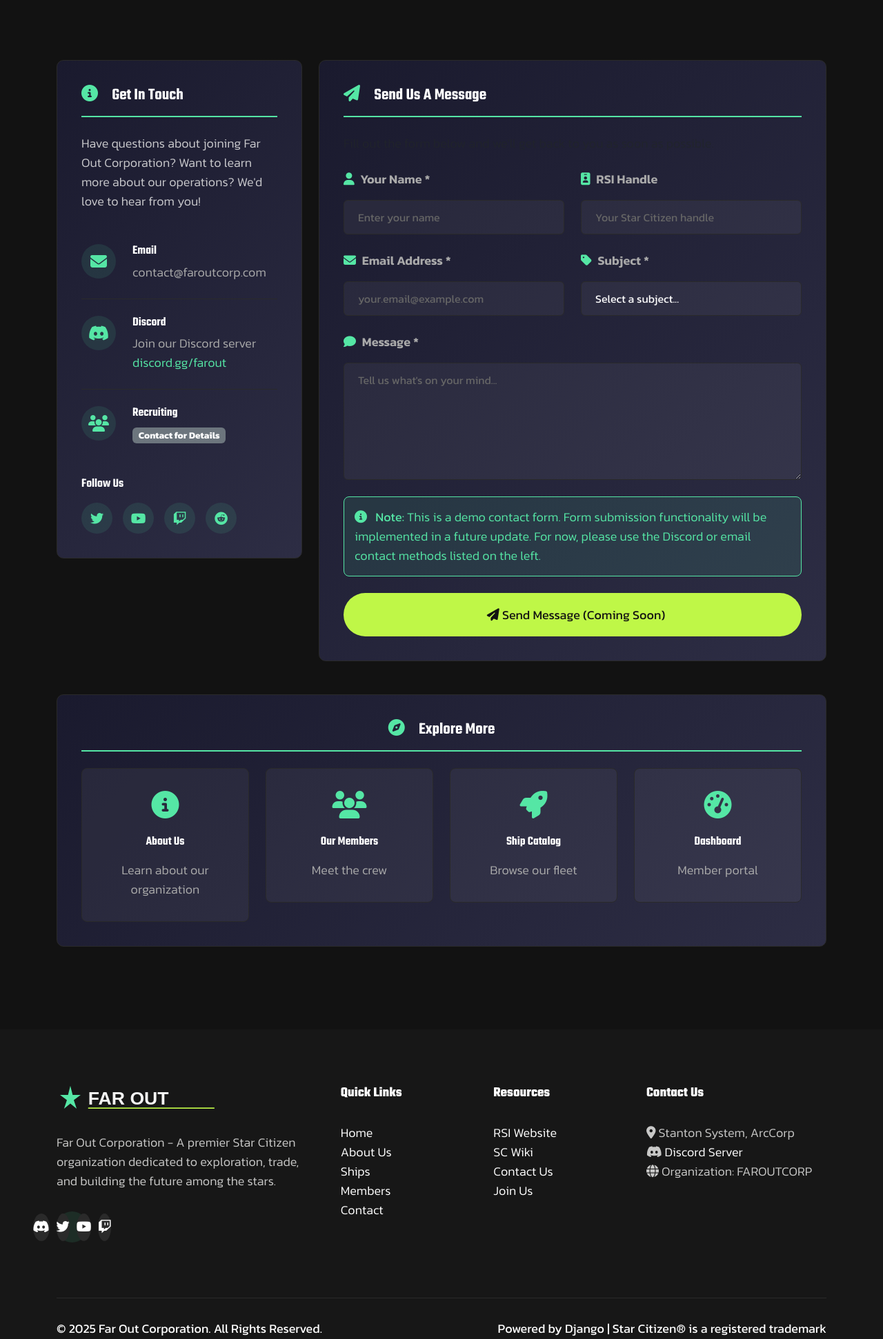
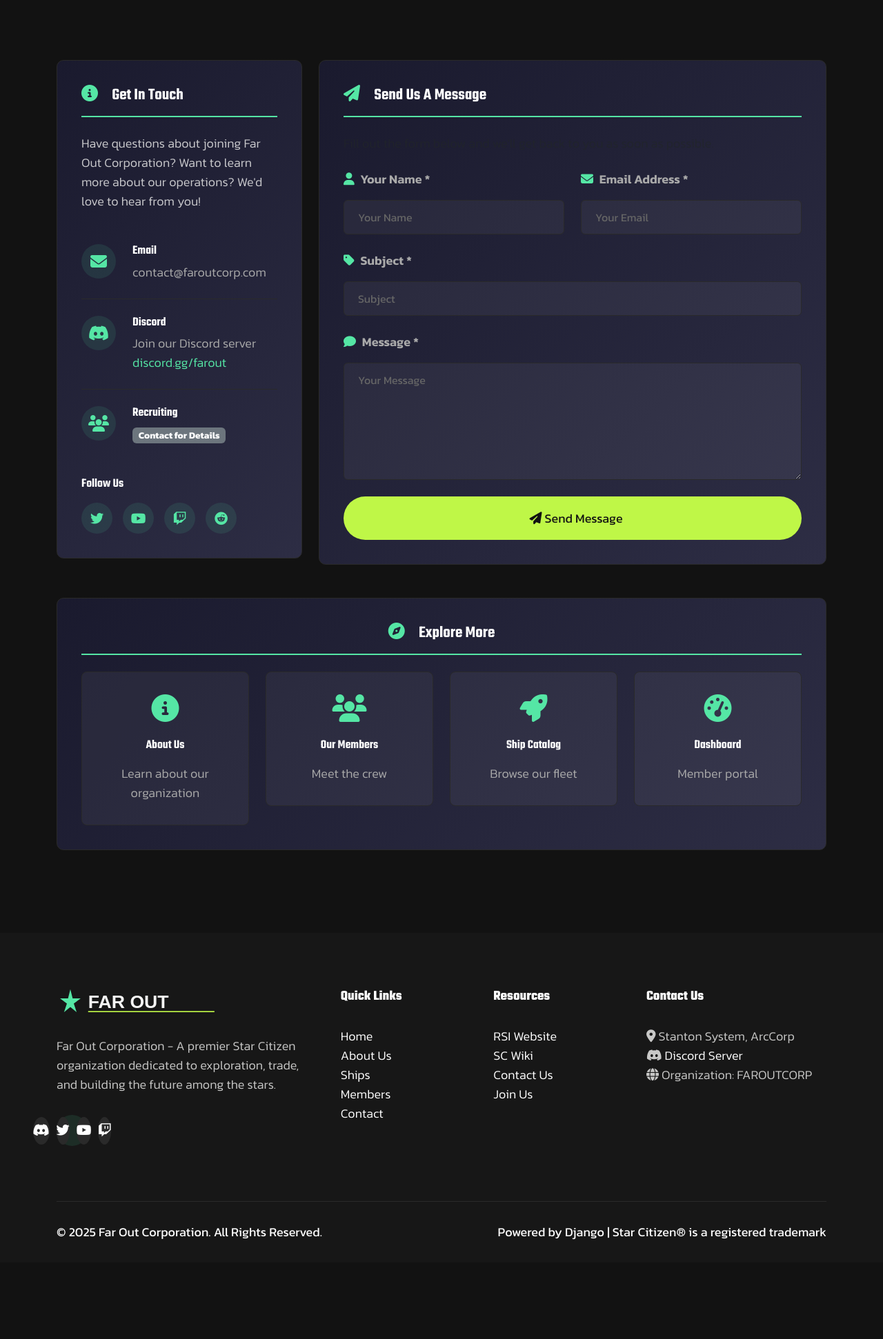
Before and after one commit to kalyptos/farout-django, a Django app: page /contact/ in a window 1280 px wide. Shown: the part 617-2559 px from the top of the page at 69% size. After the commit the page ends 2415 px from the top, so only its background shows below. Run offline with Django 5.2, Linux system fonts and the light colour scheme; data that the repository does not hold is empty; parts of the project's set-up code (start-up, migrations or seed data) failed here and were passed over; some libraries are stand-ins or nearby versions.

Commit message:
feat: integrate new features into UI
URL Configuration:
- Add squadron URLs (/squadron/)
- Add communications URLs (/messages/)
- Add accounts profile picture URLs
- Update contact route to use contact_submit view

Contact Page:
- Enable contact form submission
- Add CSRF token and form validation
- Add honeypot field for spam protection
- Display Django form with error handling
- Remove "coming soon" notice

Dashboard Updates:
- Use real squadron data instead of hardcoded "Alpha Squadron"
- Display squadron name, callsign, and color badge
- Link to squadron detail and list pages
- Show "Not assigned" if no squadron
- Use get_avatar_url() for profile picture
- Add upload/change picture link
- Pull unread message count from communications DB
- Fix ship_counts bug (was using fleet_ship.fleet_ship)

Views (core/views.py):
- Import SquadronMember and InternalMessage models
- Query squadron membership for current user
- Query unread messages count from communications DB
- Pass squadron object to template

```diff
--- a/apps/core/views.py
+++ b/apps/core/views.py
@@ -78,13 +78,28 @@ def dashboard(request):
 
     # Count ships by type
     from collections import Counter
-    ship_counts = Counter([fleet_ship.ship.name for fleet_ship.fleet_ship in user_ships])
+    ship_counts = Counter([fleet_ship.ship.name for fleet_ship in user_ships])
+
+    # Get squadron membership
+    from apps.squadron.models import SquadronMember
+    squadron_membership = SquadronMember.objects.filter(
+        user=user,
+        is_active=True
+    ).select_related('squadron').first()
+
+    squadron = squadron_membership.squadron if squadron_membership else None
+
+    # Get unread messages count (from communications DB)
+    from apps.communications.models import InternalMessage
+    unread_messages = InternalMessage.objects.filter(
+        recipient_id=user.id,
+        is_read=False,
+        is_deleted_by_recipient=False
+    ).count()
 
     # Dummy data for features not yet implemented
     missions_completed = 0  # Placeholder
     training_completed = 0  # Placeholder
-    unread_messages = 0  # Placeholder
-    squadron = "Alpha Squadron"  # Placeholder
 
     # Stats for dashboard cards
     total_ships_owned = user_ships.count()
--- a/farout/urls.py
+++ b/farout/urls.py
@@ -6,6 +6,7 @@ from django.urls import path, include
 from django.conf import settings
 from django.conf.urls.static import static
 from apps.core import views as core_views
+from apps.communications import views as communications_views
 
 urlpatterns = [
     # Admin
@@ -16,17 +17,20 @@ urlpatterns = [
 
     # Authentication (django-allauth)
     path('accounts/', include('allauth.urls')),
+    path('accounts/', include('apps.accounts.urls')),  # Custom account views
 
     # Core views
     path('', core_views.home, name='home'),
     path('dashboard/', core_views.dashboard, name='dashboard'),
     path('about/', core_views.about, name='about'),
-    path('contact/', core_views.contact, name='contact'),
+    path('contact/', communications_views.contact_submit, name='contact'),  # Contact form submission
 
     # Apps
     path('ships/', include('apps.starships.urls')),
     path('organization/', include('apps.organization.urls')),
     path('blog/', include('apps.blog.urls')),
+    path('squadron/', include('apps.squadron.urls')),
+    path('messages/', include('apps.communications.urls')),
 
     # TinyMCE
     path('tinymce/', include('tinymce.urls')),
--- a/templates/contact.html
+++ b/templates/contact.html
@@ -121,91 +121,79 @@
                         Fill out the form below and we'll get back to you as soon as possible.
                     </p>
 
-                    <form id="contactForm" class="contact-form">
+                    <form id="contactForm" class="contact-form" method="post" action="{% url 'contact' %}">
+                        {% csrf_token %}
+
+                        {% if messages %}
+                        <div class="row mb-3">
+                            <div class="col-12">
+                                {% for message in messages %}
+                                <div class="alert alert-{{ message.tags }} alert-dismissible fade show" role="alert">
+                                    {{ message }}
+                                    <button type="button" class="btn-close" data-bs-dismiss="alert" aria-label="Close"></button>
+                                </div>
+                                {% endfor %}
+                            </div>
+                        </div>
+                        {% endif %}
+
                         <div class="row g-4">
                             <div class="col-md-6">
                                 <div class="form-group">
-                                    <label for="name">
+                                    <label for="id_name">
                                         <i class="fas fa-user"></i> Your Name *
                                     </label>
-                                    <input type="text"
-                                           id="name"
-                                           name="name"
-                                           class="form-control"
-                                           placeholder="Enter your name"
-                                           autocomplete="name"
-                                           required>
+                                    {{ form.name }}
+                                    {% if form.name.errors %}
+                                        <div class="text-danger small mt-1">{{ form.name.errors }}</div>
+                                    {% endif %}
                                 </div>
                             </div>
 
                             <div class="col-md-6">
                                 <div class="form-group">
-                                    <label for="handle">
-                                        <i class="fas fa-id-badge"></i> RSI Handle
-                                    </label>
-                                    <input type="text"
-                                           id="handle"
-                                           name="handle"
-                                           class="form-control"
-                                           placeholder="Your Star Citizen handle">
-                                </div>
-                            </div>
-
-                            <div class="col-md-6">
-                                <div class="form-group">
-                                    <label for="email">
+                                    <label for="id_email">
                                         <i class="fas fa-envelope"></i> Email Address *
                                     </label>
-                                    <input type="email"
-                                           id="email"
-                                           name="email"
-                                           class="form-control"
-                                           placeholder="your.email@example.com"
-                                           autocomplete="email"
-                                           required>
-                                </div>
-                            </div>
-
-                            <div class="col-md-6">
-                                <div class="form-group">
-                                    <label for="subject">
-                                        <i class="fas fa-tag"></i> Subject *
-                                    </label>
-                                    <select id="subject" name="subject" class="form-select" required>
-                                        <option value="">Select a subject...</option>
-                                        <option value="recruitment">Join the Organization</option>
-                                        <option value="partnership">Partnership Inquiry</option>
-                                        <option value="general">General Question</option>
-                                        <option value="support">Technical Support</option>
-                                        <option value="other">Other</option>
-                                    </select>
+                                    {{ form.email }}
+                                    {% if form.email.errors %}
+                                        <div class="text-danger small mt-1">{{ form.email.errors }}</div>
+                                    {% endif %}
                                 </div>
                             </div>
 
                             <div class="col-12">
                                 <div class="form-group">
-                                    <label for="message">
-                                        <i class="fas fa-comment"></i> Message *
+                                    <label for="id_subject">
+                                        <i class="fas fa-tag"></i> Subject *
                                     </label>
-                                    <textarea id="message"
-                                              name="message"
-                                              class="form-control"
-                                              rows="6"
-                                              placeholder="Tell us what's on your mind..."
-                                              required></textarea>
+                                    {{ form.subject }}
+                                    {% if form.subject.errors %}
+                                        <div class="text-danger small mt-1">{{ form.subject.errors }}</div>
+                                    {% endif %}
                                 </div>
                             </div>
 
                             <div class="col-12">
-                                <div class="form-notice">
-                                    <i class="fas fa-info-circle"></i>
-                                    <strong>Note:</strong> This is a demo contact form. Form submission functionality will be implemented in a future update. For now, please use the Discord or email contact methods listed on the left.
+                                <div class="form-group">
+                                    <label for="id_message">
+                                        <i class="fas fa-comment"></i> Message *
+                                    </label>
+                                    {{ form.message }}
+                                    {% if form.message.errors %}
+                                        <div class="text-danger small mt-1">{{ form.message.errors }}</div>
+                                    {% endif %}
                                 </div>
                             </div>
 
+                            <!-- Honeypot field for spam protection (hidden) -->
+                            <div class="col-12" style="display: none;">
+                                <input type="text" name="website" tabindex="-1" autocomplete="off">
+                            </div>
+
                             <div class="col-12">
-                                <button type="submit" class="theme-btn w-100" disabled>
-                                    <i class="fas fa-paper-plane"></i> Send Message (Coming Soon)
+                                <button type="submit" class="theme-btn w-100">
+                                    <i class="fas fa-paper-plane"></i> Send Message
                                 </button>
                             </div>
                         </div>
```
Also changed, not shown: templates/dashboard.html (+17 -5 lines).
